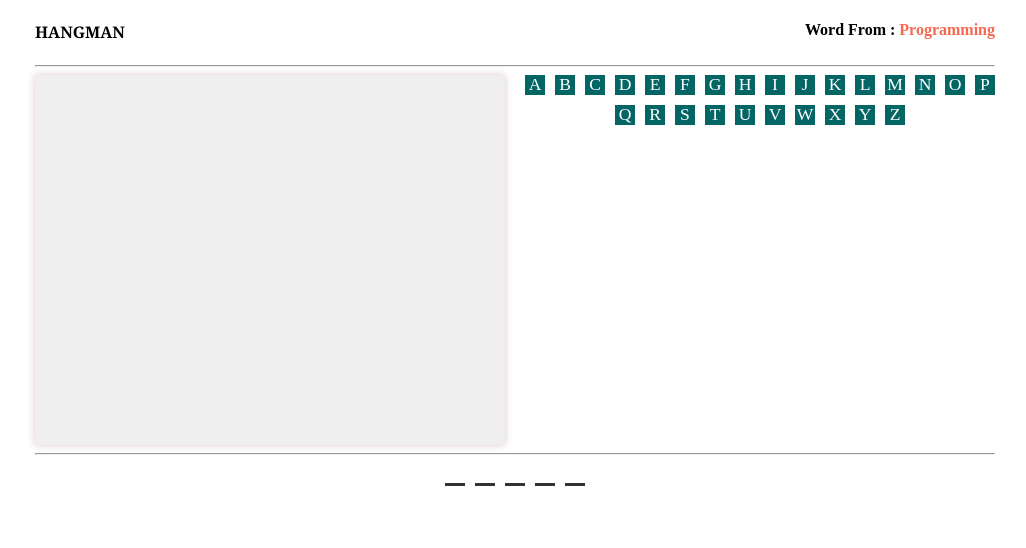
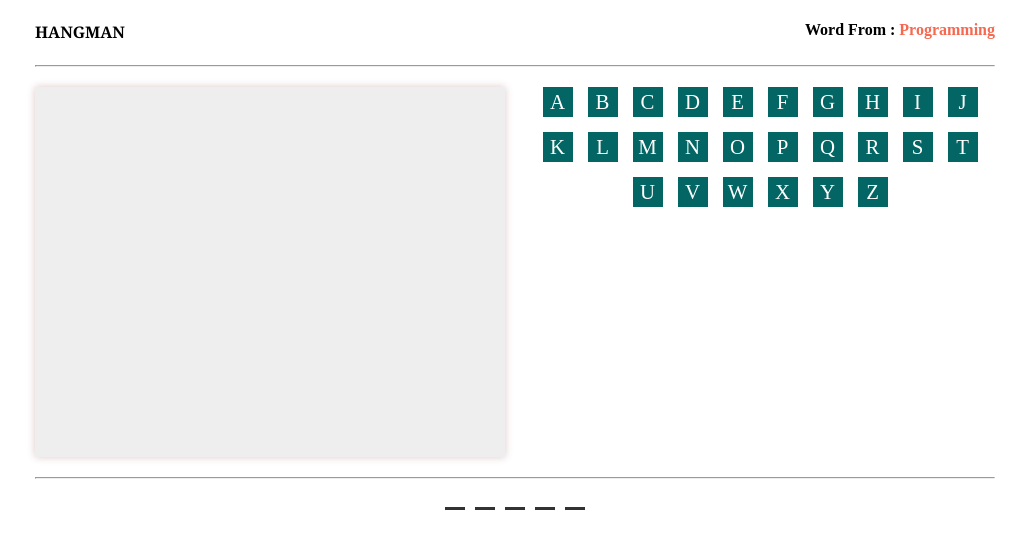
Before and after one commit to MoAlfadel/hangman-game, a plain HTML site: page index.html in a window 1280 px wide. Shown: the whole page, without its empty margins (125-1151 px from the left). Drawn offline with Linux system fonts and the light colour scheme.

Commit message:
updated the style

```diff
--- a/index.html
+++ b/index.html
@@ -31,7 +31,7 @@
                         <div class="hands"></div>
                         <div class="legs"></div>
                     </div>
-                    <div id="letters" class="letters-container"></div>
+                    <div id="letters" class="letters-container large"></div>
                 </section>
                 <hr />
                 <section
--- a/styles.css
+++ b/styles.css
@@ -34,7 +34,6 @@
     gap: 10px;
     justify-content: center;
     align-items: center;
-
 }
 .letter-box {
     background-color: #036664;
@@ -49,9 +48,14 @@
     text-transform: uppercase;
     cursor: pointer;
 }
-.letters-container.center {
+.letters-container.large {
+    gap: 15px;
 }
-
+.letters-container.large .letter-box {
+    width: 30px;
+    height: 30px;
+    font-size: 1.3rem;
+}
 /* ! end  Global eLements */
 .game-info {
     display: flex;
@@ -80,7 +84,7 @@
     flex-direction: column;
     justify-content: space-between;
     gap: 20px;
-
+    margin: 20px 0;
 }
 
 .row .hangman-draw {
```
